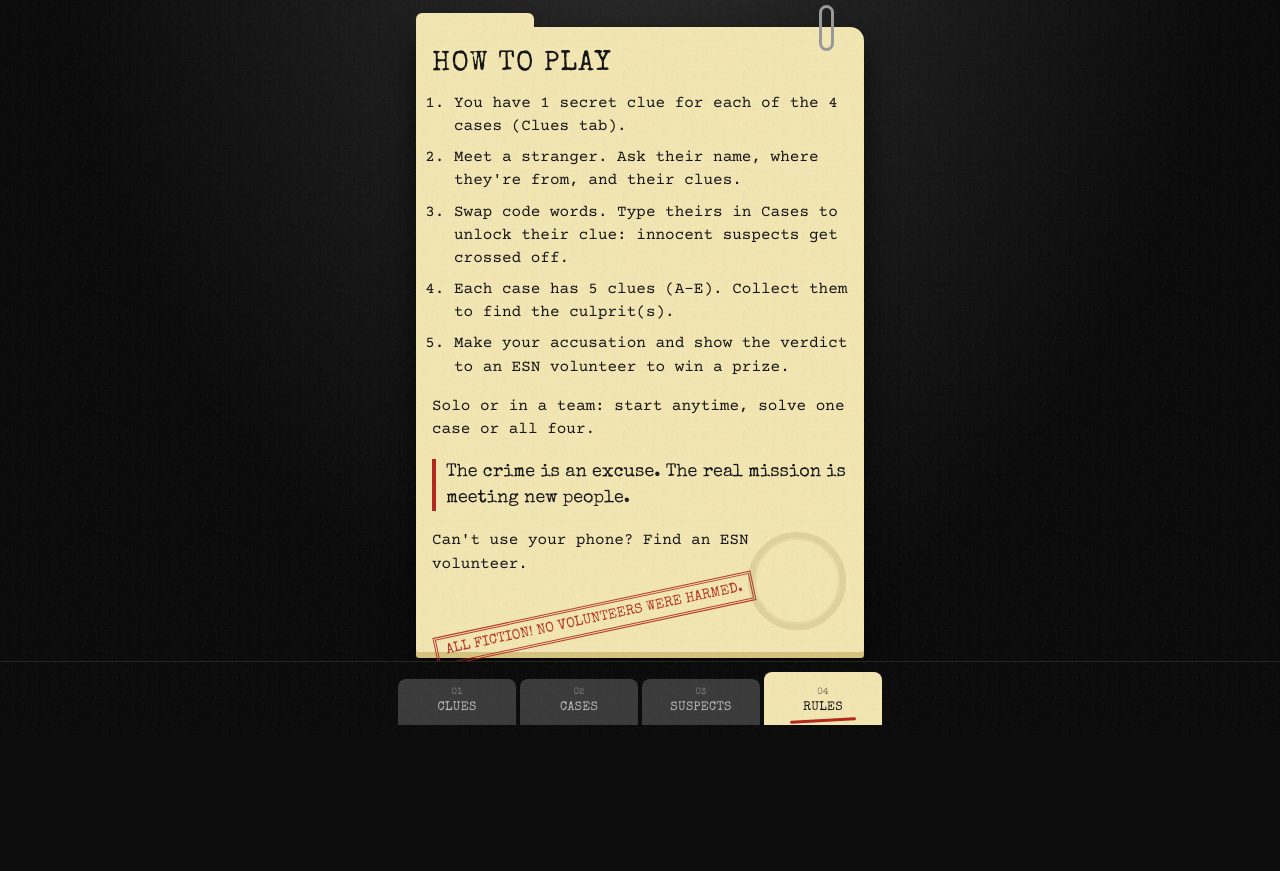
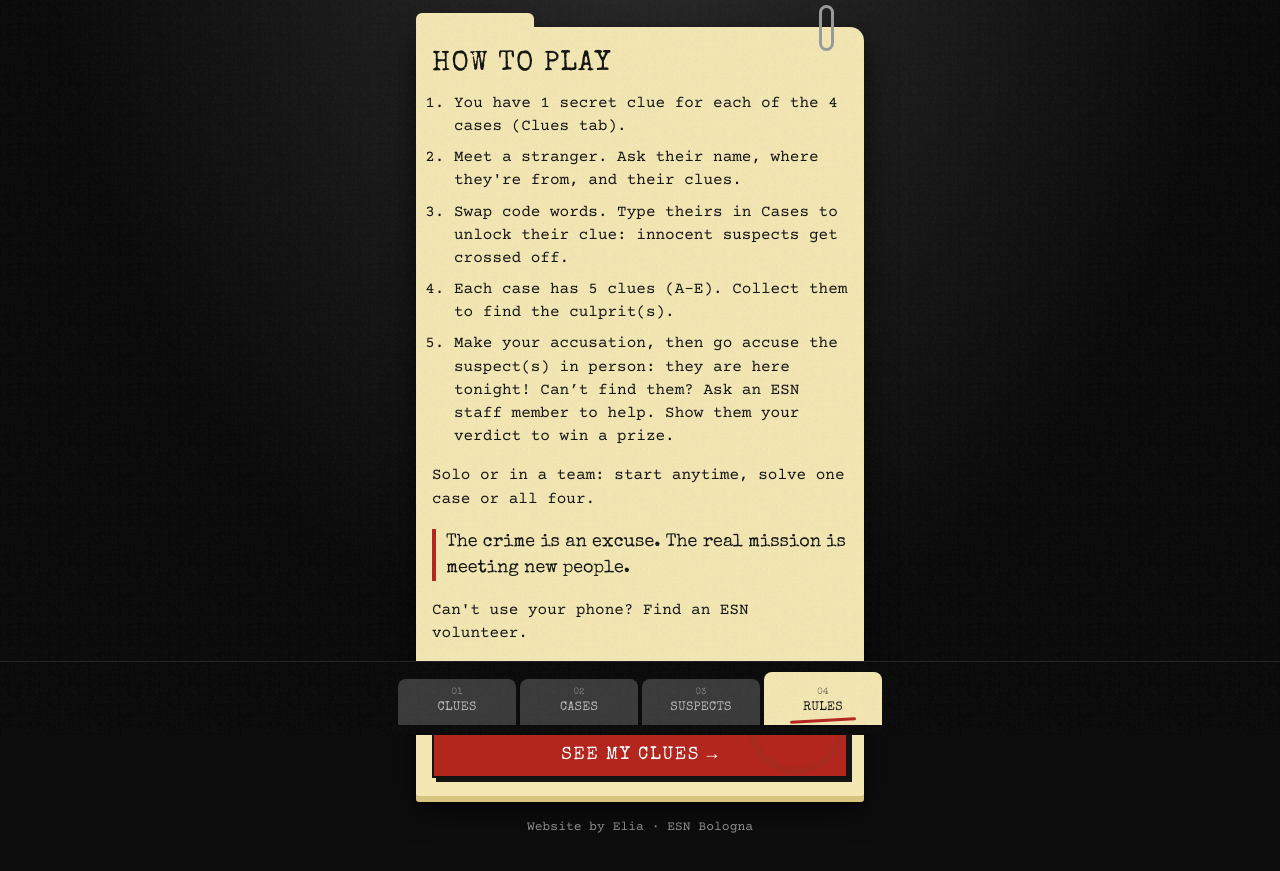
Before and after one commit to fri3erg/ESN_Stuff, a website with bundled scripts: page crime-night/index.html in a window 1280 px wide. Both pictures are taken after typing "Sample" into the empty fields and a click on the button "Open my file". Shown: the part 65-936 px from the top of the page. Before the commit the page ends 868 px from the top, so only its background shows below. Built offline with nearby package versions, Linux system fonts and the light colour scheme.

Commit message:
Rules: go-to-clues button; accusations happen in person
- 'See my clues' button at the end of Rules switches to the Clues tab
- Rules, case page and verdict now tell players to accuse the suspect(s) in person
  (they are at the event), or ask ESN staff to help find them
- Less tilt on the 'All fiction' stamp so it no longer touches the button

Co-Authored-By: Claude Opus 5.5 <noreply@anthropic.com>

```diff
--- a/crime-night/app.js
+++ b/crime-night/app.js
@@ -251,6 +251,7 @@ const VIEWS = {
       <p class="mission">${t('rules_mission')}</p>
       <p>${t('rules_nophone')}</p>
       <div class="stamp static">${t('rules_fiction')}</div>
+      <a class="btn-primary" href="#/clues">${t('rules_cta')}</a>
     </section>
     <p class="credit">${t('credit')} · ESN Bologna</p>`;
   },
--- a/crime-night/data/ui.js
+++ b/crime-night/data/ui.js
@@ -52,7 +52,7 @@ export const UI = {
     verdict_detective: 'Detective',
     verdict_time: 'Time',
     verdict_evidence: 'EVIDENCE {n}/5',
-    verdict_show: 'Show this to an ESN volunteer to claim your prize!',
+    verdict_show: 'Go accuse them in person, they are here tonight! Can’t find them? Ask an ESN staff member. Show them this card to claim your prize.',
     verdict_change: 'Change accusation',
     verdict_view: 'VIEW VERDICT',
     suspects_title: 'THE 9 SUSPECTS',
@@ -62,11 +62,12 @@ export const UI = {
     rules_2: "Meet a stranger. Ask their name, where they're from, and their clues.",
     rules_3: 'Swap code words. Type theirs in Cases to unlock their clue: innocent suspects get crossed off.',
     rules_4: 'Each case has 5 clues (A–E). Collect them to find the culprit(s).',
-    rules_5: 'Make your accusation and show the verdict to an ESN volunteer to win a prize.',
+    rules_5: 'Make your accusation, then go accuse the suspect(s) in person: they are here tonight! Can’t find them? Ask an ESN staff member to help. Show them your verdict to win a prize.',
     rules_team: 'Solo or in a team: start anytime, solve one case or all four.',
     rules_mission: 'The crime is an excuse. The real mission is meeting new people.',
     rules_nophone: "Can't use your phone? Find an ESN volunteer.",
     rules_fiction: 'ALL FICTION! No volunteers were harmed.',
+    rules_cta: 'SEE MY CLUES →',
     credit: 'Website by Elia',
   },
   it: {
@@ -121,7 +122,7 @@ export const UI = {
     verdict_detective: 'Detective',
     verdict_time: 'Ora',
     verdict_evidence: 'PROVE {n}/5',
-    verdict_show: 'Mostralo a un volontario ESN per ritirare il premio!',
+    verdict_show: 'Vai ad accusarli di persona, stasera sono qui! Non li trovi? Chiedi allo staff ESN. Mostra loro questa scheda per ritirare il premio.',
     verdict_change: 'Cambia accusa',
     verdict_view: 'VEDI VERDETTO',
     suspects_title: 'I 9 SOSPETTATI',
@@ -131,11 +132,12 @@ export const UI = {
     rules_2: 'Avvicina uno sconosciuto. Chiedigli nome, da dove viene e i suoi indizi.',
     rules_3: 'Scambiatevi le parole in codice. Scrivi la sua in Casi per sbloccare il suo indizio: i sospettati innocenti vengono depennati.',
     rules_4: 'Ogni caso ha 5 indizi (A–E). Raccoglili per trovare il colpevole o i complici.',
-    rules_5: 'Fai la tua accusa e mostra il verdetto a un volontario ESN per vincere un premio.',
+    rules_5: 'Fai la tua accusa, poi vai ad accusare i sospettati di persona: stasera sono qui! Non li trovi? Chiedi aiuto a qualcuno dello staff ESN. Mostra loro il verdetto per vincere un premio.',
     rules_team: 'Da soli o in squadra: inizia quando vuoi, risolvi un caso o tutti e quattro.',
     rules_mission: 'Il crimine è una scusa. La vera missione è conoscere persone nuove.',
     rules_nophone: 'Non puoi usare il telefono? Cerca un volontario ESN.',
     rules_fiction: 'TUTTO INVENTATO! Nessun volontario è stato maltrattato.',
+    rules_cta: 'VEDI I MIEI INDIZI →',
     credit: 'Sito di Elia',
   },
   es: {
@@ -190,7 +192,7 @@ export const UI = {
     verdict_detective: 'Detective',
     verdict_time: 'Hora',
     verdict_evidence: 'PRUEBAS {n}/5',
-    verdict_show: '¡Enséñaselo a un voluntario de ESN para reclamar tu premio!',
+    verdict_show: '¡Ve a acusarlos en persona, están aquí esta noche! ¿No los encuentras? Pregunta al staff de ESN. Enséñales esta tarjeta para reclamar tu premio.',
     verdict_change: 'Cambiar acusación',
     verdict_view: 'VER VEREDICTO',
     suspects_title: 'LOS 9 SOSPECHOSOS',
@@ -200,11 +202,12 @@ export const UI = {
     rules_2: 'Acércate a un desconocido. Pregúntale su nombre, de dónde es y sus pistas.',
     rules_3: 'Intercambiad palabras clave. Escribe la suya en Casos para desbloquear su pista: los sospechosos inocentes se tachan.',
     rules_4: 'Cada caso tiene 5 pistas (A–E). Reúnelas para encontrar al culpable o a los cómplices.',
-    rules_5: 'Haz tu acusación y enseña el veredicto a un voluntario de ESN para ganar un premio.',
+    rules_5: 'Haz tu acusación y luego ve a acusar a los sospechosos en persona: ¡están aquí esta noche! ¿No los encuentras? Pide ayuda a alguien del staff de ESN. Enséñales tu veredicto para ganar un premio.',
     rules_team: 'Solo o en equipo: empieza cuando quieras, resuelve un caso o los cuatro.',
     rules_mission: 'El crimen es una excusa. La verdadera misión es conocer gente nueva.',
     rules_nophone: '¿No puedes usar el móvil? Busca a un voluntario de ESN.',
     rules_fiction: '¡TODO ES FICCIÓN! Ningún voluntario sufrió daños.',
+    rules_cta: 'VER MIS PISTAS →',
     credit: 'Web hecha por Elia',
   },
 };
--- a/crime-night/styles.css
+++ b/crime-night/styles.css
@@ -96,7 +96,7 @@ body[data-view="verdict"] .app { padding-bottom: 32px; }
   opacity: .9; pointer-events: none; text-transform: uppercase; white-space: nowrap;
 }
 .stamp.faded { opacity: .35; }
-.stamp.static { position: static; display: inline-block; margin-top: 12px; white-space: normal; }
+.stamp.static { position: static; display: inline-block; margin: 12px 0 10px; white-space: normal; transform: rotate(-3deg); }
 
 /* text */
 .page-title { font-size: 26px; color: #f1f1f1; margin: 4px 0 6px; }
```
